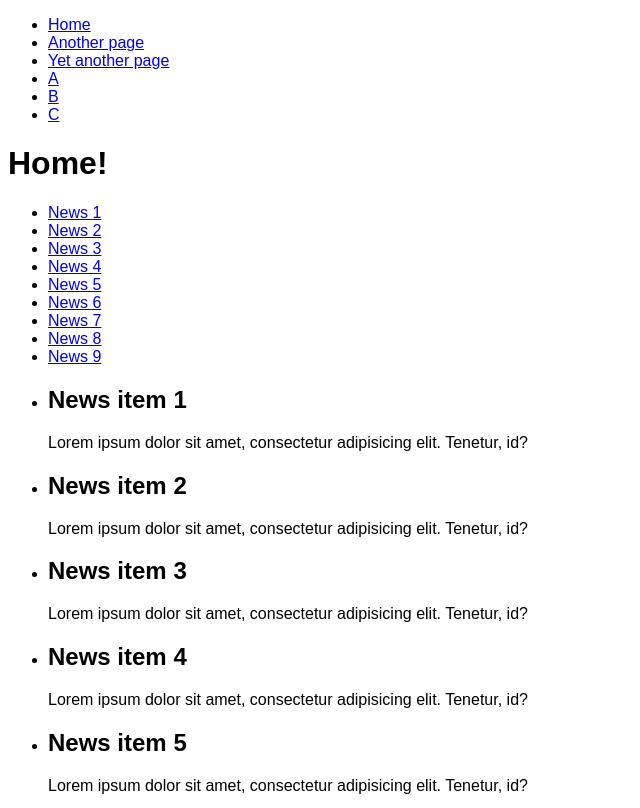
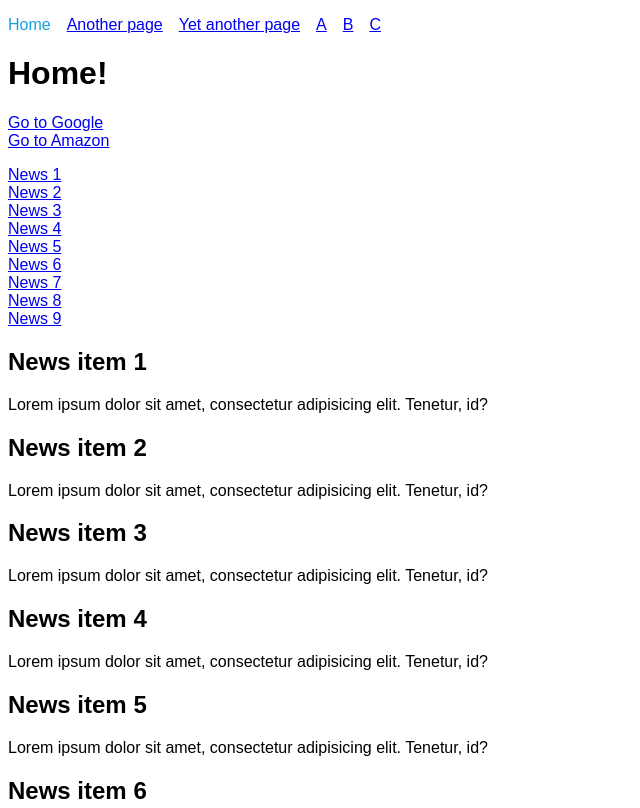
Before and after one commit to MinimumViablePerson/navigation-lecture, a plain HTML site: page index.html in a window 1280 px wide. Shown: the top 808 px of the page, without its empty margins (0-640 px from the left). Drawn offline with Linux system fonts and the light colour scheme.

Commit message:
styled nav bar

```diff
--- a/css/style.css
+++ b/css/style.css
@@ -1,5 +1,19 @@
 * {
+  padding: 0;
   font-family: sans-serif;
 
   scroll-behavior: smooth;
 }
+
+.current-page {
+  color: rgb(20, 160, 220);
+  text-decoration: none;
+}
+
+header nav ul {
+  list-style: none;
+  display: grid;
+  grid-auto-flow: column;
+  justify-content: start;
+  gap: 1rem;
+}
--- a/index.html
+++ b/index.html
@@ -11,7 +11,7 @@
     <header>
       <nav>
         <ul>
-          <li><a href="./index.html">Home</a></li>
+          <li><a class="current-page" href="./index.html">Home</a></li>
           <li><a href="./pages/another-page.html">Another page</a></li>
           <li><a href="./pages/yet-another-page.html">Yet another page</a></li>
           <li><a href="./pages/a.html">A</a></li>
@@ -22,6 +22,17 @@
     </header>
     <main>
       <h1 id="home">Home!</h1>
+
+      <aside>
+        <ul>
+          <li>
+            <a href="https://www.google.com" target="_blank">Go to Google</a>
+          </li>
+          <li>
+            <a href="https://www.amazon.com" target="_blank">Go to Amazon</a>
+          </li>
+        </ul>
+      </aside>
 
       <ul>
         <li><a href="#news-item-1">News 1</a></li>
```
Also changed, not shown: pages/a.html (+2 -2 lines), pages/another-page.html (+4 -2 lines), pages/b.html (+1 -1 lines), pages/c.html (+1 -1 lines), pages/yet-another-page.html (+5 -1 lines).
